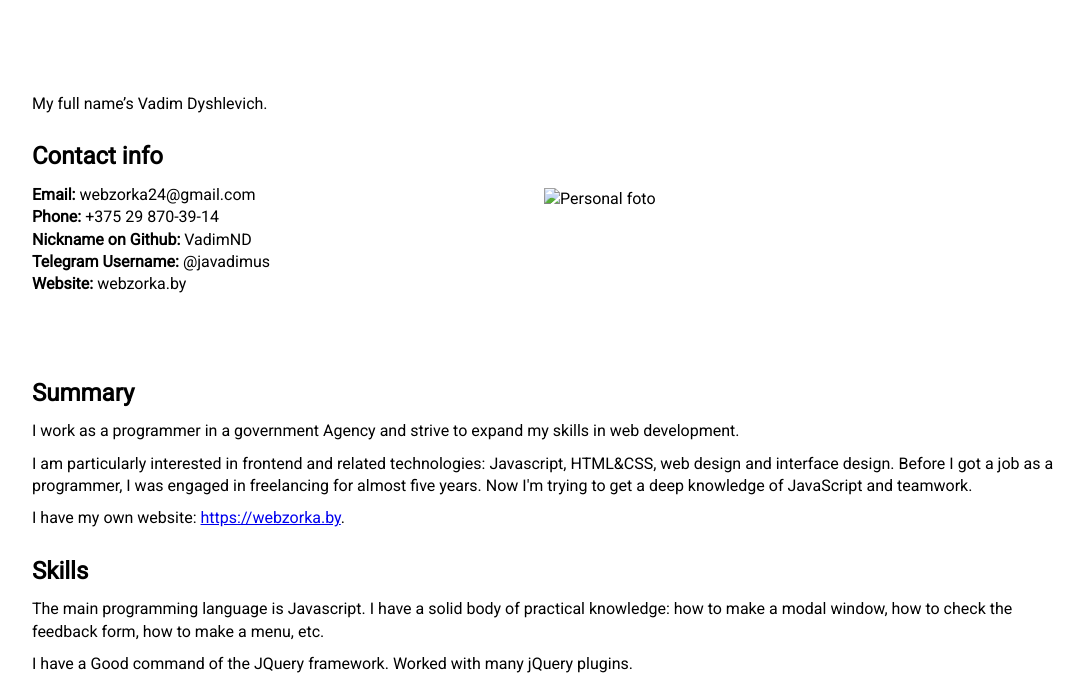
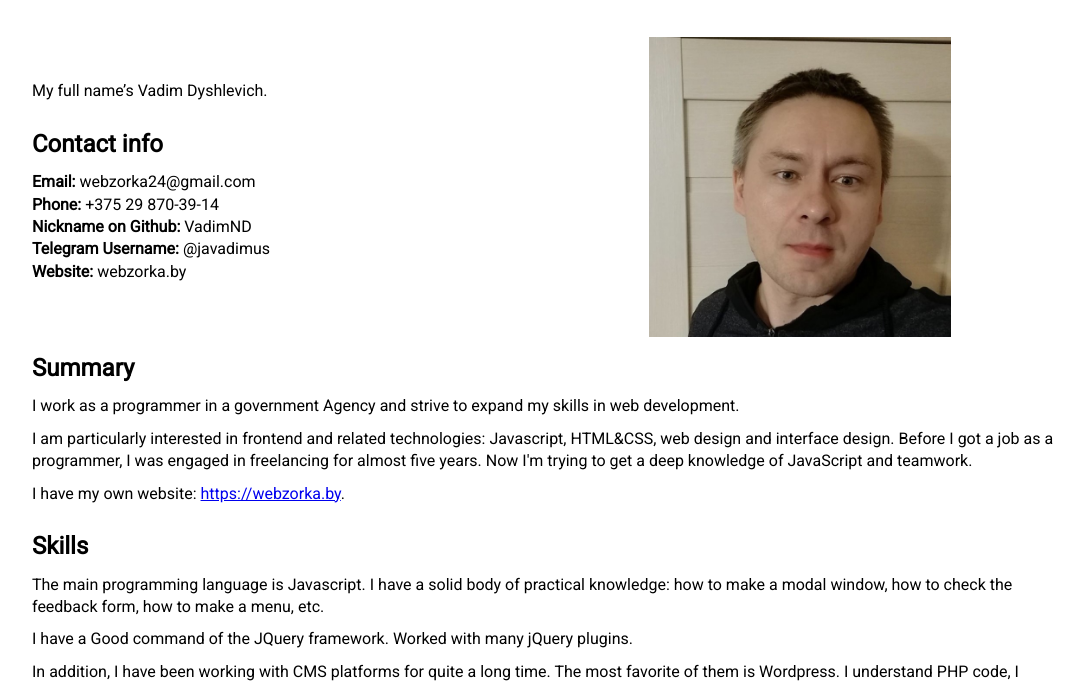
Before and after one commit to VadimND/rsschool-cv-old, a plain HTML site: page index.html in a window 1280 px wide. Shown: the part 93-776 px from the top of the page, without its empty margins (96-1180 px from the left). Drawn offline with Linux system fonts and the light colour scheme.

Commit message:
fix: update src attr for foto

```diff
--- a/index.html
+++ b/index.html
@@ -27,7 +27,7 @@
                 </ul>
             </div>
             <div class="foto">
-                <img src="img/foto.jpg" alt="Personal foto">
+                <img src="foto.jpg" alt="Personal foto">
             </div>
         </div>
         <h2>Summary</h2>
```
